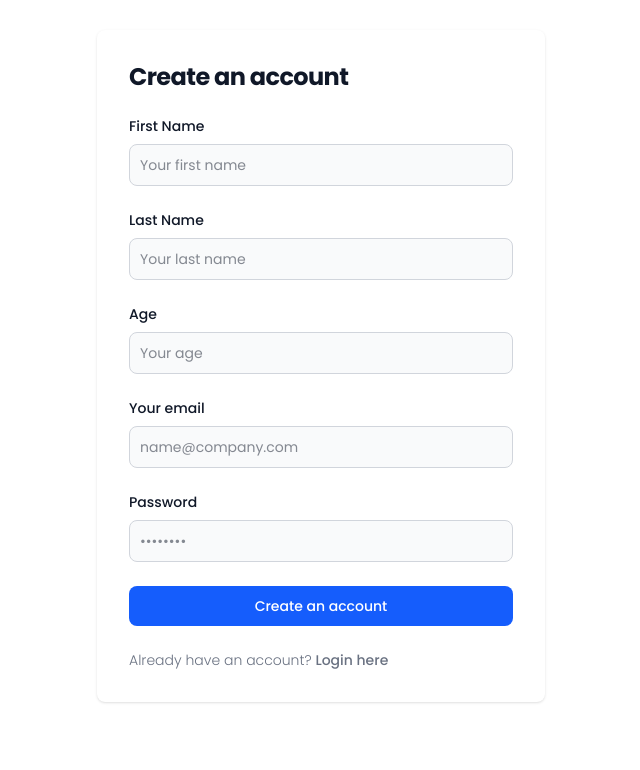
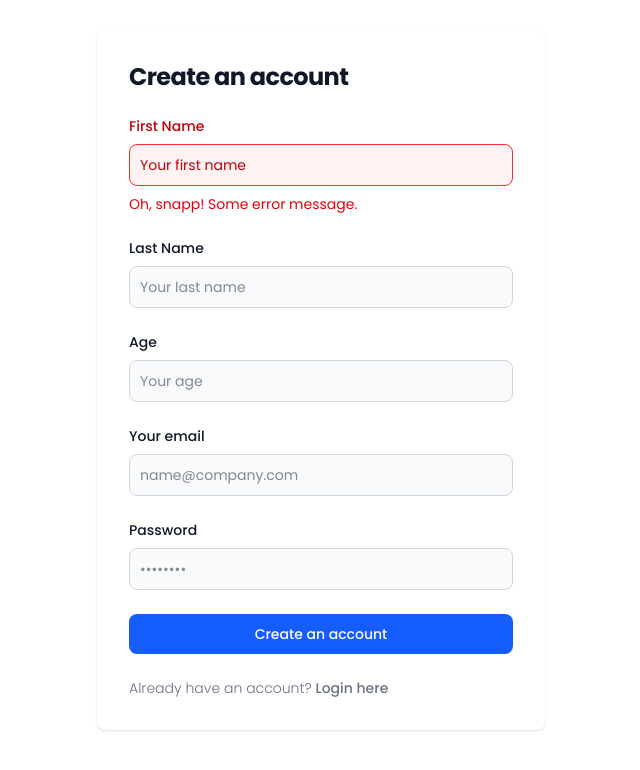
Before and after one commit to Abderrahmanlahmidi/RentEase, a React (Vite) app in the folder Client/: page /Register in a window 1280 px wide. Shown: the top 770 px of the page, without its empty margins (319-959 px from the left). Built offline with nearby package versions, Linux system fonts and the light colour scheme.

Commit message:
feat:start working in the form validation

```diff
--- a/Client/src/App.jsx
+++ b/Client/src/App.jsx
@@ -1,4 +1,3 @@
-import Navbar from "./sections/Navbar";
 import { BrowserRouter as Router, Routes, Route } from "react-router-dom";
 import Home from "./pages/Home";
 import Properties from "./pages/Properties";
@@ -23,7 +22,6 @@ const App = () => {
 
   return (
     <informationContext.Provider value={contextInformation}>
-
         {/* <Navbar /> */}
         <Router>
           <Routes>
@@ -36,7 +34,6 @@ const App = () => {
             <Route path="/*" element={<Error />} />
           </Routes>
         </Router>
-
     </informationContext.Provider>
   );
 };
--- a/Client/src/pages/authentication/register.jsx
+++ b/Client/src/pages/authentication/register.jsx
@@ -1,10 +1,14 @@
-import { useContext } from "react";
+import { useContext , useState} from "react";
 import { informationContext } from "../../App";
 import { NavLink } from "react-router";
+import { validationError } from "../../utils/utils";
 
 const Register = () => {
 
   const { t } = useContext(informationContext);
+
+  const [error, setError] = useState(true);
+
 
   return (
     <div className="flex justify-center items-center w-full py-[30px] max-md:px-[16px]">
@@ -13,20 +17,22 @@ const Register = () => {
           <h1 className="text-xl font-bold leading-tight tracking-tight text-gray-900 md:text-2xl">
             {t("create_account")}
           </h1>
-          <form className="space-y-4 md:space-y-6" action="#">
+          <form className="space-y-4 md:space-y-6" action="">
             {/* First Name */}
             <div>
-              <label htmlFor="firstname" className="block mb-2 text-sm font-medium text-gray-900">
+              <label htmlFor="firstname" className={`${error == false ? validationError.labelSuccess : validationError.labelError} block mb-2 text-sm font-medium`}>
                 {t("first_name")}
               </label>
               <input
-                type="text"
-                name="firstname"
-                id="firstname"
-                placeholder={t("first_name_placeholder")}
-                className="bg-gray-50 border border-gray-300 text-gray-900 text-sm rounded-lg focus:ring-primary-600 focus:border-primary-600 block w-full p-2.5"
-                required
+                 type="text"
+                 name="firstname"
+                 id="firstname"
+                 placeholder={t("first_name_placeholder")}
+                 className={`${error == false  ? validationError.inputSuccess : validationError.inputError} text-sm rounded-lg block w-full p-2.5`}
               />
+              {error == true ? (<p className={validationError.messageError}>Oh, snapp! Some error message.</p>) : null}
+
+
             </div>
             {/* Last Name */}
             <div>
--- a/Client/src/sections/homeSections/Hero.jsx
+++ b/Client/src/sections/homeSections/Hero.jsx
@@ -3,12 +3,13 @@ import { informationContext } from "../../App";
 import { NavLink } from "react-router";
 
 export default function Hero() {
+
   const { t } = useContext(informationContext);
   return (
     <div
-      className="mt-[62px] w-full h-[80vh] background bg-cover bg-center text-white flex items-center justify-center"
+      className="mt-[62px] w-full py-[150px] max-md:py-[30px] background bg-cover bg-center text-white flex items-center justify-center"
     >
-      <div className="text-center max-w-4xl px-6 rounded-lg py-8">
+      <div className="text-center max-md:px-[16px] rounded-lg py-8">
         <h1 className="text-4xl md:text-6xl font-bold mb-4">
           {t('hero.title')}
         </h1>
--- /dev/null
+++ b/Client/src/utils/utils.js
@@ -0,0 +1,10 @@
+export const validationError = {
+        error:null,
+        labelError:"text-red-700",
+        labelSuccess:"text-gray-900",
+        inputError:"bg-red-50 border border-red-500 text-red-900 placeholder-red-700 focus:outline-none focus:ring-1 focus:ring-red-500 focus:border-red-500",
+        inputSuccess:"bg-gray-50 border border-gray-300 text-gray-900 focus:outline-none focus:ring-1 focus:ring-blue-600 focus:border-blue-600",
+        messageError:"mt-2 text-sm text-red-600",
+
+
+}
```
